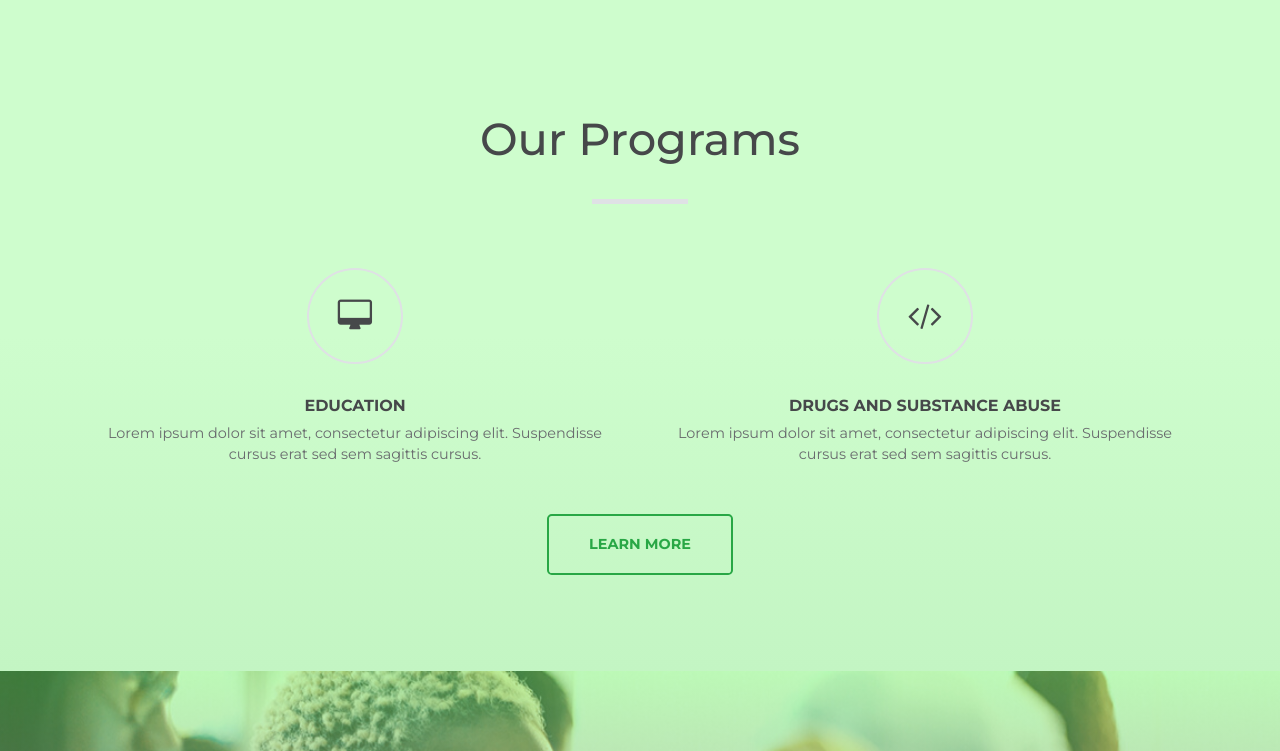
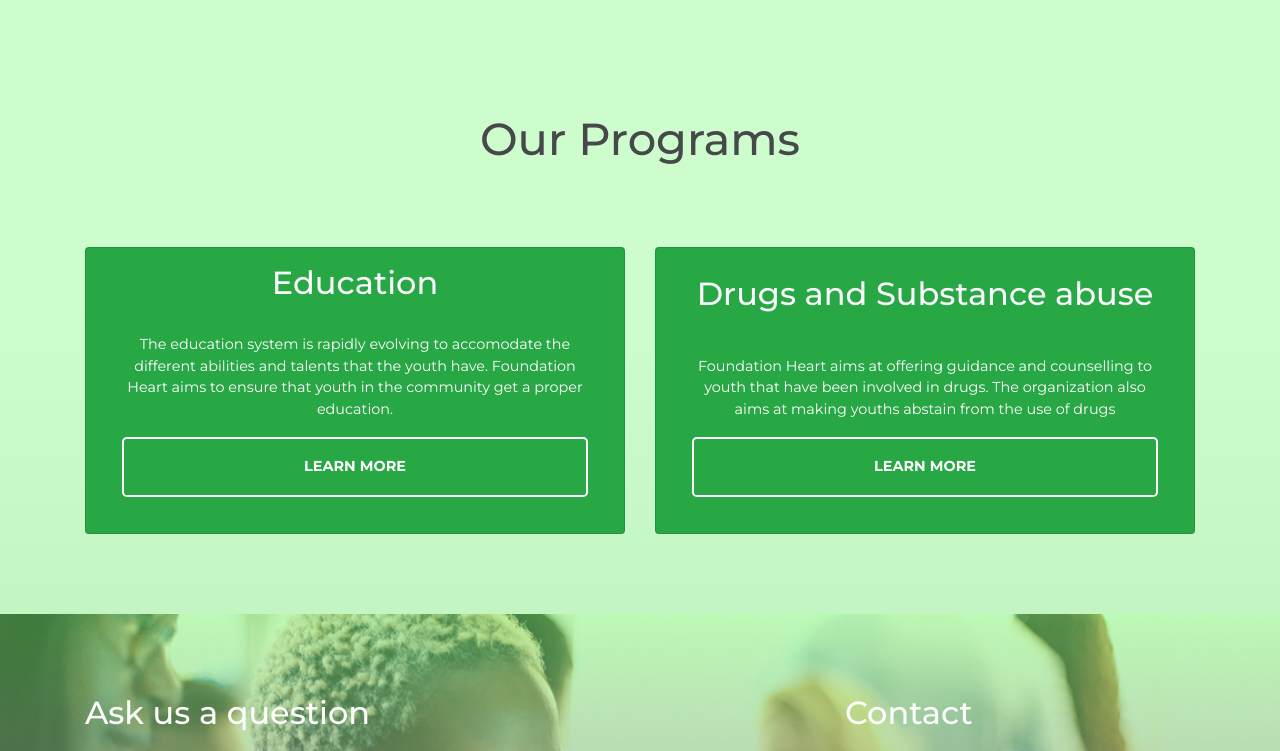
Before and after one commit to DelivceNdegwa/Foundation_Heart, a Django app: page / in a window 1280 px wide. Shown: the part 1467-2218 px from the top of the page. Run offline with Django 3.2, Linux system fonts and the light colour scheme; some libraries are stand-ins or nearby versions; some web fonts are replaced.

Commit message:
Added bootstrap cards on the our programs section

```diff
--- a/f_heart/templates/f_heart/index.html
+++ b/f_heart/templates/f_heart/index.html
@@ -92,27 +92,47 @@
 		</section>
 
 		<section class="features-1 text-center">
-			<div class="container">
-				<h2>Our Programs</h2>
-				<div class="divider"></div>
-				<div class="row">
-					<div class="col-md-6 col-feature">
-						<div class="rounded-circle justify-center">
-							<em class="fa fa-2x fa-desktop"></em>
-						</div>
-						<h4>Education</h4>
-						<p>Lorem ipsum dolor sit amet, consectetur adipiscing elit. Suspendisse cursus erat sed sem sagittis cursus.</p>
-					</div>
-					<div class="col-md-6 col-feature">
-						<div class="rounded-circle justify-center">
-							<em class="fa fa-2x fa-code"></em>
-						</div>
-						<h4>Drugs and Substance abuse</h4>
-						<p>Lorem ipsum dolor sit amet, consectetur adipiscing elit. Suspendisse cursus erat sed sem sagittis cursus.</p>
-					</div>
-				</div>
-				<p><a class="btn btn-lg btn-outline-success" href="{% url 'our_programs'  %}" role="button">Learn more</a></p>
+		<div class="container">
+		    <h2>Our Programs</h2>
+		    <br>
+		    <div class="row text-center mt-5">
+			<div class="col-md">
+			<div class="card bg-success text-light h-100 p-3">
+			    <div class=" d-flex align-items-center justify-content-center h-100">
+				<h3 class="card-title mb3">Education</h3>
+			    </div>
+			    <div class="card-body d-flex flex-column text-center">
+				<p class="card-text text-white">
+				    The education system is rapidly evolving to accomodate the different abilities and talents that the youth have. Foundation Heart
+					aims to ensure that youth in the community get a proper education.
+				</p>
+
+				<button type="button" class="btn btn-lg btn-block mt-auto btn-outline-white" onclick="window.location.href='{% url 'our_programs' %}#id_education' ">
+				    Learn More
+				</button>
+			    </div>
 			</div>
+			</div>
+
+			<div class="col-md">
+			<div class="card bg-success text-light h-100 p-3">
+			    <div class=" d-flex align-items-center justify-content-center h-100">
+				<h3 class="card-title mb3">Drugs and Substance abuse</h3>
+			    </div>
+			    <div class="card-body d-flex flex-column text-center">
+				<p class="card-text text-white">
+				    Foundation Heart aims at offering guidance and counselling to youth that have been involved in drugs. The organization also aims
+			    at making youths abstain from the use of drugs
+				</p>
+
+				<button type="button" class="btn btn-lg btn-block mt-auto btn-outline-white" onclick="window.location.href='{% url 'our_programs' %}#id_drugs' ">
+				    Learn More
+				</button>
+			    </div>
+			</div>
+		    </div>
+		    </div>
+		</div>
 		</section>
 
 		<section class="contact-1"  id="contact_us">
```
